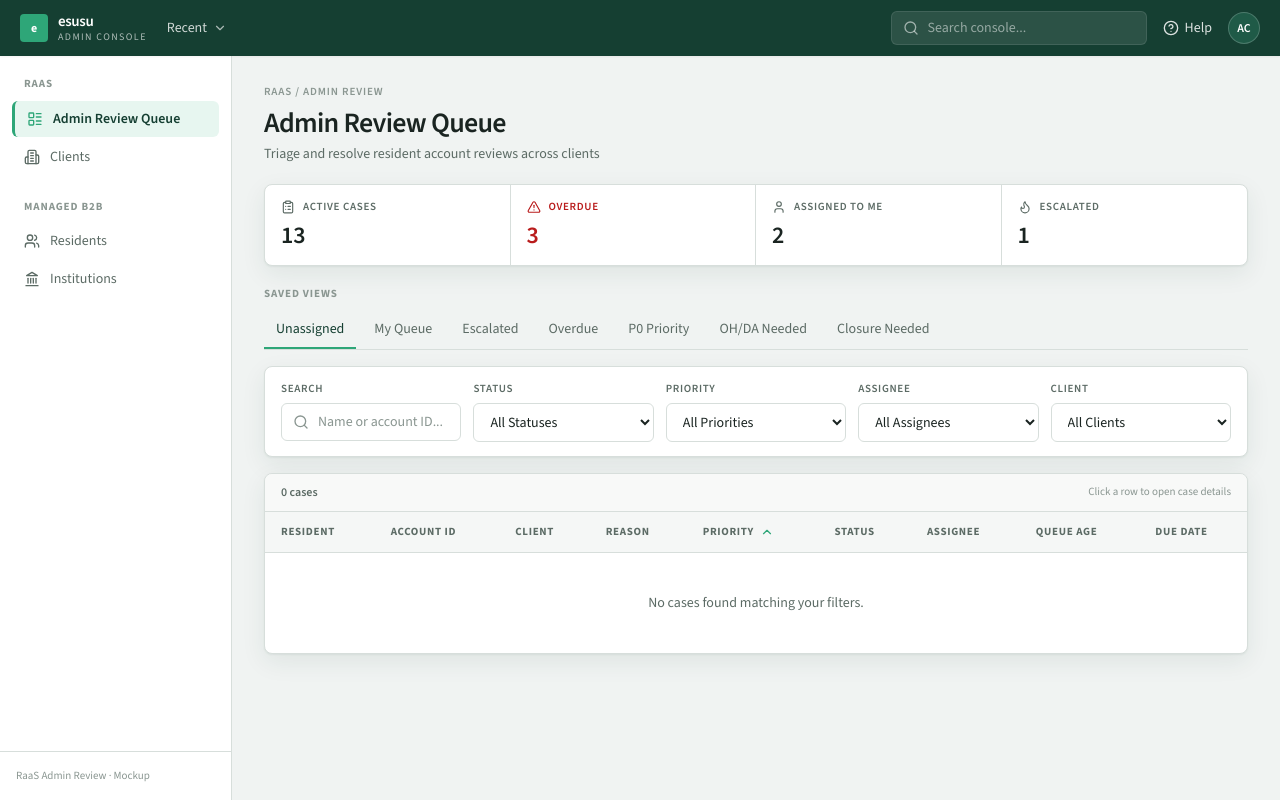
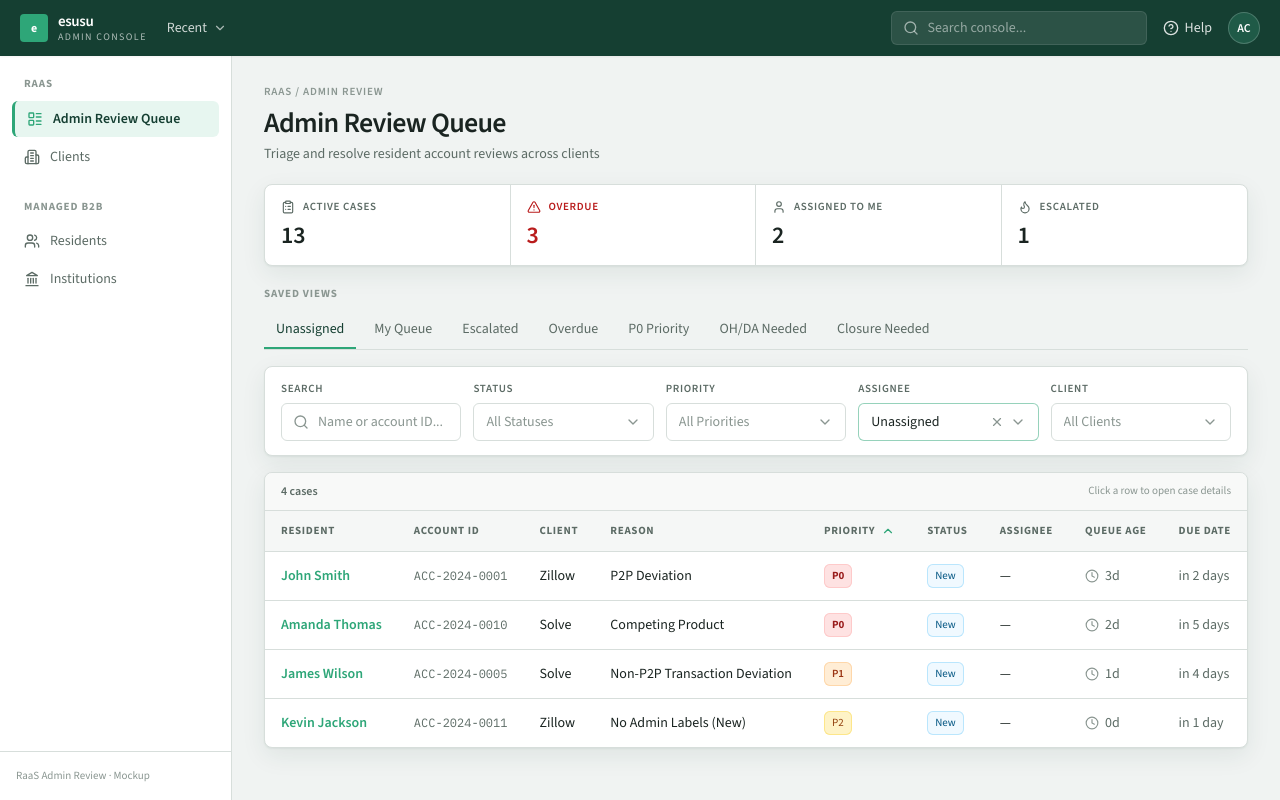
Before and after one commit to michaelstewart-esusu/raas-admin-review-mockup, a React (Vite) app: page / in a window 1280 px wide. Both pictures are taken after a click on the button "Unassigned". Built offline with nearby package versions, Linux system fonts and the light colour scheme.

Commit message:
Make Status, Priority, Assignee, and Client filters multiselect
Replace single-select dropdowns with checkbox multiselect controls and
update queue filtering so cases match any selected value in each filter.

Co-authored-by: michaelstewart-esusu <michaelstewart-esusu@users.noreply.github.com>

```diff
--- a/src/App.tsx
+++ b/src/App.tsx
@@ -1,8 +1,8 @@
 import { useState, useMemo, useCallback } from 'react';
 import { mockCases, mockReviewers, mockClients } from './data/mockCases';
-import { ReviewCase, CaseStatus, CaseHistory, StateTransition, AuditEntry } from './types';
+import { ReviewCase, CaseStatus, CasePriority, CaseHistory, StateTransition, AuditEntry } from './types';
 import { QueueTable } from './components/QueueTable';
-import { QueueFilters } from './components/QueueFilters';
+import { QueueFilters, UNASSIGNED_ASSIGNEE } from './components/QueueFilters';
 import { SavedViews } from './components/SavedViews';
 import { CaseDetailPanel } from './components/CaseDetailPanel';
 import { AccountHistoryModal } from './components/AccountHistoryModal';
@@ -75,10 +75,10 @@ function App() {
   );
   const [selectedCaseId, setSelectedCaseId] = useState<string | null>(null);
   const [showHistory, setShowHistory] = useState(false);
-  const [filterStatus, setFilterStatus] = useState<CaseStatus | ''>('');
-  const [filterAssignee, setFilterAssignee] = useState<string>('');
-  const [filterPriority, setFilterPriority] = useState<string>('');
-  const [filterClient, setFilterClient] = useState<string>('');
+  const [filterStatuses, setFilterStatuses] = useState<CaseStatus[]>([]);
+  const [filterAssignees, setFilterAssignees] = useState<string[]>([]);
+  const [filterPriorities, setFilterPriorities] = useState<CasePriority[]>([]);
+  const [filterClients, setFilterClients] = useState<string[]>([]);
   const [caseHistories, setCaseHistories] = useState<Record<string, CaseHistoryRecord>>({});
 
   const selectedCase = useMemo(() => {
@@ -255,13 +255,20 @@ function App() {
 
   const handleViewSelect = (filters: {
     status?: CaseStatus;
-    priority?: string;
+    priority?: CasePriority;
     assignee?: string;
     isOverdue?: boolean;
   }) => {
-    setFilterStatus(filters.status || '');
-    setFilterPriority(filters.priority || '');
-    setFilterAssignee(filters.assignee || '');
+    setFilterStatuses(filters.status ? [filters.status] : []);
+    setFilterPriorities(filters.priority ? [filters.priority] : []);
+    if (!filters.assignee) {
+      setFilterAssignees([]);
+    } else if (filters.assignee === 'unassigned') {
+      setFilterAssignees([UNASSIGNED_ASSIGNEE]);
+    } else {
+      setFilterAssignees([filters.assignee]);
+    }
+    setFilterClients([]);
   };
 
   const allStatuses: CaseStatus[] = [
@@ -450,19 +457,17 @@ function App() {
             {/* Filters */}
             <QueueFilters
               statuses={allStatuses}
-              priorities={allPriorities as any}
+              priorities={allPriorities as CasePriority[]}
               assignees={mockReviewers}
               clients={mockClients}
-              onStatusChange={(status) => setFilterStatus(status)}
-              onPriorityChange={(priority) => setFilterPriority(priority)}
-              onAssigneeChange={(assignee) => {
-                if (assignee === 'unassigned') {
-                  setFilterAssignee('UNASSIGNED_FILTER');
-                } else {
-                  setFilterAssignee(assignee);
-                }
-              }}
-              onClientChange={(client) => setFilterClient(client)}
+              selectedStatuses={filterStatuses}
+              selectedPriorities={filterPriorities}
+              selectedAssignees={filterAssignees}
+              selectedClients={filterClients}
+              onStatusesChange={setFilterStatuses}
+              onPrioritiesChange={setFilterPriorities}
+              onAssigneesChange={setFilterAssignees}
+              onClientsChange={setFilterClients}
             />
 
             {/* Queue Table */}
@@ -473,14 +478,10 @@ function App() {
                   setSelectedCaseId(caseId);
                   setShowHistory(false);
                 }}
-                filterStatus={filterStatus as CaseStatus | undefined}
-                filterPriority={filterPriority as any}
-                filterAssignee={
-                  filterAssignee === 'UNASSIGNED_FILTER'
-                    ? undefined
-                    : filterAssignee || undefined
-                }
-                filterClient={filterClient || undefined}
+                filterStatuses={filterStatuses}
+                filterPriorities={filterPriorities}
+                filterAssignees={filterAssignees}
+                filterClients={filterClients}
               />
             </div>
           </div>
--- /dev/null
+++ b/src/components/MultiSelect.tsx
@@ -0,0 +1,143 @@
+import React, { useEffect, useId, useRef, useState } from 'react';
+import { Check, ChevronDown, X } from 'lucide-react';
+
+export interface MultiSelectOption {
+  value: string;
+  label: string;
+}
+
+interface MultiSelectProps {
+  label: string;
+  options: MultiSelectOption[];
+  selected: string[];
+  onChange: (next: string[]) => void;
+  placeholder?: string;
+}
+
+export const MultiSelect: React.FC<MultiSelectProps> = ({
+  label,
+  options,
+  selected,
+  onChange,
+  placeholder = 'All',
+}) => {
+  const [open, setOpen] = useState(false);
+  const rootRef = useRef<HTMLDivElement>(null);
+  const listId = useId();
+
+  useEffect(() => {
+    if (!open) return;
+
+    const onPointerDown = (event: MouseEvent) => {
+      if (!rootRef.current?.contains(event.target as Node)) {
+        setOpen(false);
+      }
+    };
+
+    const onKeyDown = (event: KeyboardEvent) => {
+      if (event.key === 'Escape') setOpen(false);
+    };
+
+    document.addEventListener('mousedown', onPointerDown);
+    document.addEventListener('keydown', onKeyDown);
+    return () => {
+      document.removeEventListener('mousedown', onPointerDown);
+      document.removeEventListener('keydown', onKeyDown);
+    };
+  }, [open]);
+
+  const toggleValue = (value: string) => {
+    if (selected.includes(value)) {
+      onChange(selected.filter((item) => item !== value));
+    } else {
+      onChange([...selected, value]);
+    }
+  };
+
+  const summary =
+    selected.length === 0
+      ? placeholder
+      : selected.length === 1
+        ? options.find((option) => option.value === selected[0])?.label ?? selected[0]
+        : `${selected.length} selected`;
+
+  return (
+    <div ref={rootRef} className="relative">
+      <label className="ac-label">{label}</label>
+      <button
+        type="button"
+        aria-haspopup="listbox"
+        aria-expanded={open}
+        aria-controls={listId}
+        onClick={() => setOpen((prev) => !prev)}
+        className={`ac-input flex items-center justify-between gap-2 text-left ${
+          selected.length > 0 ? 'border-esusu-green/50' : ''
+        }`}
+      >
+        <span className={`truncate ${selected.length === 0 ? 'text-esusu-ink-subtle' : 'text-esusu-ink'}`}>
+          {summary}
+        </span>
+        <span className="flex items-center gap-1 shrink-0">
+          {selected.length > 0 && (
+            <span
+              role="button"
+              tabIndex={0}
+              aria-label={`Clear ${label}`}
+              className="p-0.5 rounded hover:bg-esusu-gray-light text-esusu-ink-subtle hover:text-esusu-ink"
+              onClick={(event) => {
+                event.stopPropagation();
+                onChange([]);
+              }}
+              onKeyDown={(event) => {
+                if (event.key === 'Enter' || event.key === ' ') {
+                  event.preventDefault();
+                  event.stopPropagation();
+                  onChange([]);
+                }
+              }}
+            >
+              <X className="w-3.5 h-3.5" />
+            </span>
+          )}
+          <ChevronDown className={`w-4 h-4 text-esusu-ink-subtle transition-transform ${open ? 'rotate-180' : ''}`} />
+        </span>
+      </button>
+
+      {open && (
+        <div
+          id={listId}
+          role="listbox"
+          aria-multiselectable="true"
+          className="absolute z-30 mt-1 w-full max-h-56 overflow-auto rounded-md border border-esusu-gray-border bg-white shadow-panel py-1"
+        >
+          {options.map((option) => {
+            const isSelected = selected.includes(option.value);
+            return (
+              <button
+                key={option.value}
+                type="button"
+                role="option"
+                aria-selected={isSelected}
+                onClick={() => toggleValue(option.value)}
+                className={`w-full flex items-center gap-2.5 px-3 py-2 text-sm text-left hover:bg-esusu-green-light/60 transition-colors ${
+                  isSelected ? 'bg-esusu-green-light/40 text-esusu-teal' : 'text-esusu-ink'
+                }`}
+              >
+                <span
+                  className={`w-4 h-4 rounded border flex items-center justify-center shrink-0 ${
+                    isSelected
+                      ? 'bg-esusu-green border-esusu-green text-white'
+                      : 'border-esusu-gray-border bg-white'
+                  }`}
+                >
+                  {isSelected && <Check className="w-3 h-3" strokeWidth={3} />}
+                </span>
+                <span className="truncate">{option.label}</span>
+              </button>
+            );
+          })}
+        </div>
+      )}
+    </div>
+  );
+};
--- a/src/components/QueueFilters.tsx
+++ b/src/components/QueueFilters.tsx
@@ -1,16 +1,23 @@
 import React from 'react';
 import { CaseStatus, CasePriority } from '../types';
 import { Search } from 'lucide-react';
+import { MultiSelect } from './MultiSelect';
+
+export const UNASSIGNED_ASSIGNEE = '__unassigned__';
 
 interface QueueFiltersProps {
   statuses: CaseStatus[];
   priorities: CasePriority[];
   assignees: string[];
   clients: string[];
-  onStatusChange: (status: CaseStatus | '') => void;
-  onAssigneeChange: (assignee: string) => void;
-  onPriorityChange: (priority: CasePriority | '') => void;
-  onClientChange: (client: string) => void;
+  selectedStatuses: CaseStatus[];
+  selectedPriorities: CasePriority[];
+  selectedAssignees: string[];
+  selectedClients: string[];
+  onStatusesChange: (statuses: CaseStatus[]) => void;
+  onPrioritiesChange: (priorities: CasePriority[]) => void;
+  onAssigneesChange: (assignees: string[]) => void;
+  onClientsChange: (clients: string[]) => void;
   onSearchChange?: (search: string) => void;
 }
 
@@ -19,10 +26,14 @@ export const QueueFilters: React.FC<QueueFiltersProps> = ({
   priorities,
   assignees,
   clients,
-  onStatusChange,
-  onAssigneeChange,
-  onPriorityChange,
-  onClientChange,
+  selectedStatuses,
+  selectedPriorities,
+  selectedAssignees,
+  selectedClients,
+  onStatusesChange,
+  onPrioritiesChange,
+  onAssigneesChange,
+  onClientsChange,
   onSearchChange,
 }) => {
   return (
@@ -41,60 +52,40 @@ export const QueueFilters: React.FC<QueueFiltersProps> = ({
           </div>
         </div>
 
-        <div>
-          <label className="ac-label">Status</label>
-          <select
-            onChange={(e) => onStatusChange(e.target.value as CaseStatus | '')}
-            className="ac-input"
-          >
-            <option value="">All Statuses</option>
-            {statuses.map((status) => (
-              <option key={status} value={status}>
-                {status}
-              </option>
-            ))}
-          </select>
-        </div>
+        <MultiSelect
+          label="Status"
+          placeholder="All Statuses"
+          options={statuses.map((status) => ({ value: status, label: status }))}
+          selected={selectedStatuses}
+          onChange={(next) => onStatusesChange(next as CaseStatus[])}
+        />
 
-        <div>
-          <label className="ac-label">Priority</label>
-          <select
-            onChange={(e) => onPriorityChange(e.target.value as CasePriority | '')}
-            className="ac-input"
-          >
-            <option value="">All Priorities</option>
-            {priorities.map((priority) => (
-              <option key={priority} value={priority}>
-                {priority}
-              </option>
-            ))}
-          </select>
-        </div>
+        <MultiSelect
+          label="Priority"
+          placeholder="All Priorities"
+          options={priorities.map((priority) => ({ value: priority, label: priority }))}
+          selected={selectedPriorities}
+          onChange={(next) => onPrioritiesChange(next as CasePriority[])}
+        />
 
-        <div>
-          <label className="ac-label">Assignee</label>
-          <select onChange={(e) => onAssigneeChange(e.target.value)} className="ac-input">
-            <option value="">All Assignees</option>
-            <option value="unassigned">Unassigned</option>
-            {assignees.map((assignee) => (
-              <option key={assignee} value={assignee}>
-                {assignee}
-              </option>
-            ))}
-          </select>
-        </div>
+        <MultiSelect
+          label="Assignee"
+          placeholder="All Assignees"
+          options={[
+            { value: UNASSIGNED_ASSIGNEE, label: 'Unassigned' },
+            ...assignees.map((assignee) => ({ value: assignee, label: assignee })),
+          ]}
+          selected={selectedAssignees}
+          onChange={onAssigneesChange}
+        />
 
-        <div>
-          <label className="ac-label">Client</label>
-          <select onChange={(e) => onClientChange(e.target.value)} className="ac-input">
-            <option value="">All Clients</option>
-            {clients.map((client) => (
-              <option key={client} value={client}>
-                {client}
-              </option>
-            ))}
-          </select>
-        </div>
+        <MultiSelect
+          label="Client"
+          placeholder="All Clients"
+          options={clients.map((client) => ({ value: client, label: client }))}
+          selected={selectedClients}
+          onChange={onClientsChange}
+        />
       </div>
     </div>
   );
--- a/src/components/QueueTable.tsx
+++ b/src/components/QueueTable.tsx
@@ -7,10 +7,10 @@ import { AlertCircle, Clock, ChevronUp, ChevronDown } from 'lucide-react';
 interface QueueTableProps {
   cases: ReviewCase[];
   onSelectCase: (caseId: string) => void;
-  filterStatus?: CaseStatus;
-  filterAssignee?: string;
-  filterPriority?: CasePriority;
-  filterClient?: string;
+  filterStatuses?: CaseStatus[];
+  filterAssignees?: string[];
+  filterPriorities?: CasePriority[];
+  filterClients?: string[];
 }
 
 type SortField = 'residentName' | 'accountId' | 'client' | 'reason' | 'priority' | 'status' | 'assignee' | 'queueAge' | 'dueDate';
@@ -37,10 +37,10 @@ const priorityColors: Record<CasePriority, string> = {
 export const QueueTable: React.FC<QueueTableProps> = ({
   cases,
   onSelectCase,
-  filterStatus,
-  filterAssignee,
-  filterPriority,
-  filterClient,
+  filterStatuses = [],
+  filterAssignees = [],
+  filterPriorities = [],
+  filterClients = [],
 }) => {
   const [sortField, setSortField] = useState<SortField>('priority');
   const [sortDirection, setSortDirection] = useState<SortDirection>('asc');
@@ -68,10 +68,13 @@ export const QueueTable: React.FC<QueueTableProps> = ({
 
   const filteredAndSortedCases = useMemo(() => {
     const filtered = cases.filter((c) => {
-      if (filterStatus && c.status !== filterStatus) return false;
-      if (filterAssignee && c.assignee !== filterAssignee) return false;
-      if (filterPriority && c.priority !== filterPriority) return false;
-      if (filterClient && c.client !== filterClient) return false;
+      if (filterStatuses.length > 0 && !filterStatuses.includes(c.status)) return false;
+      if (filterPriorities.length > 0 && !filterPriorities.includes(c.priority)) return false;
+      if (filterClients.length > 0 && !filterClients.includes(c.client)) return false;
+      if (filterAssignees.length > 0) {
+        const assigneeKey = c.assignee ?? '__unassigned__';
+        if (!filterAssignees.includes(assigneeKey)) return false;
+      }
       return true;
     });
 
@@ -124,7 +127,7 @@ export const QueueTable: React.FC<QueueTableProps> = ({
       if (aVal > bVal) return sortDirection === 'asc' ? 1 : -1;
       return 0;
     });
-  }, [cases, filterStatus, filterAssignee, filterPriority, filterClient, sortField, sortDirection]);
+  }, [cases, filterStatuses, filterAssignees, filterPriorities, filterClients, sortField, sortDirection]);
 
   const SortHeader: React.FC<{ field: SortField; label: string }> = ({ field, label }) => (
     <th
```
